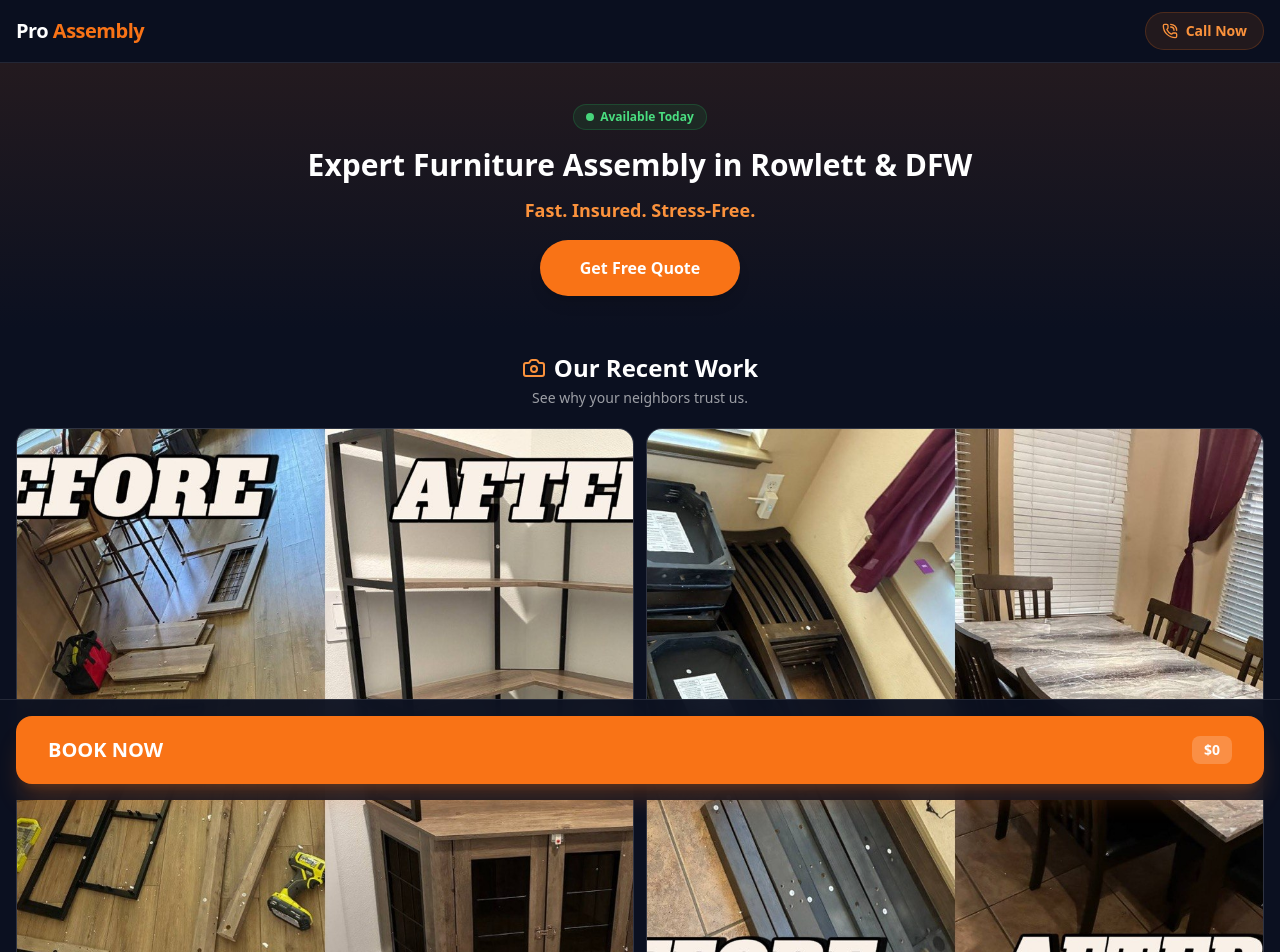
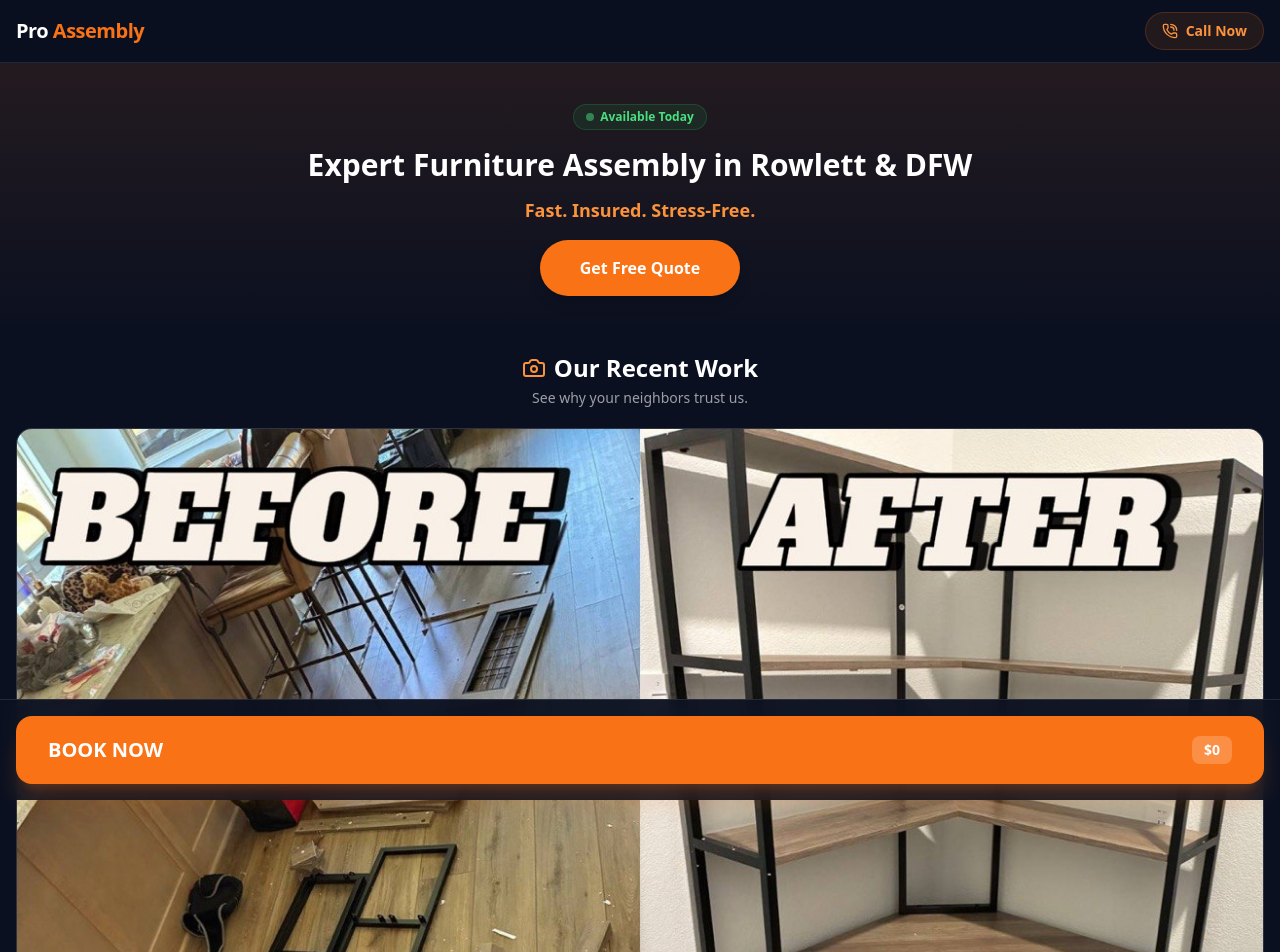
Before and after one commit to oceanasrat/Pro-assembly, a React (Vite) app: page / in a window 1280 px wide. Shown: the top 952 px of the page. Built offline with nearby package versions, Linux system fonts and the light colour scheme.

Commit message:
Update Preview.jsx

```diff
--- a/src/Preview.jsx
+++ b/src/Preview.jsx
@@ -43,11 +43,11 @@ export default function Preview() {
 
   // 📸 NEW: Work Gallery Images (Replace these URLs with your actual image links)
   const galleryImages = [
-  "/images/IMG_4648.jpeg",
-  "/images/IMG_4659.jpeg",
-  "/images/IMG_4660.jpeg",
-  "/images/copy_849F51B3-7230-4FA3-A6B0-D4E816F0ED68.jpeg"
-];
+    "/images/IMG_4648.jpeg",
+    "/images/IMG_4659.jpeg",
+    "/images/IMG_4660.jpeg",
+    "/images/copy_849F51B3-7230-4FA3-A6B0-D4E816F0ED68.jpeg"
+  ];
 
   const toggleService = (service) => {
     const exists = selectedServices.find(s => s.label === service.label);
@@ -234,18 +234,19 @@ ${isCallRequest ? "\nPLEASE CALL ME TO CONFIRM!" : ""}`;
           <p className="text-white/60 text-sm">See why your neighbors trust us.</p>
         </div>
 
-        <div className="grid grid-cols-2 gap-3">
+        {/* Gallery Grid Fixed: Changed to flex-col and removed aspect-square/object-cover */}
+        <div className="flex flex-col gap-4">
           {galleryImages.map((src, index) => (
-            <div key={index} className="overflow-hidden rounded-2xl border border-white/10 relative group aspect-square bg-white/5">
+            <div key={index} className="overflow-hidden rounded-2xl border border-white/10 relative group bg-white/5">
               <img
                 src={src}
                 alt={`Pro Assembly Work Sample ${index + 1}`}
-                className="w-full h-full object-cover transition-transform duration-300 group-hover:scale-110"
+                className="w-full h-auto transition-transform duration-300 group-hover:scale-[1.02]"
                 loading="lazy"
               />
-              <div className="absolute inset-0 bg-gradient-to-t from-black/80 via-transparent to-transparent opacity-0 group-hover:opacity-100 transition-opacity duration-300 flex items-end p-3">
+              <div className="absolute inset-0 bg-gradient-to-t from-black/80 via-transparent to-transparent opacity-0 group-hover:opacity-100 transition-opacity duration-300 flex items-end p-3 pointer-events-none">
                 <span className="text-orange-400 text-xs font-black uppercase tracking-wider flex items-center gap-1">
-                  <CheckCircle2 className="w-3 h-3" /> Done Right
+                  <CheckCircle2 className="w-4 h-4" /> Done Right
                 </span>
               </div>
             </div>
```
